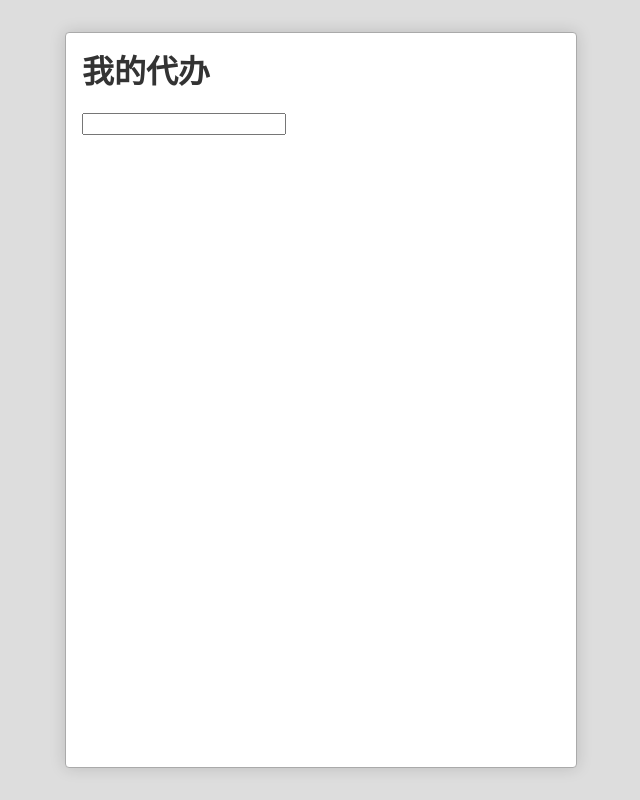
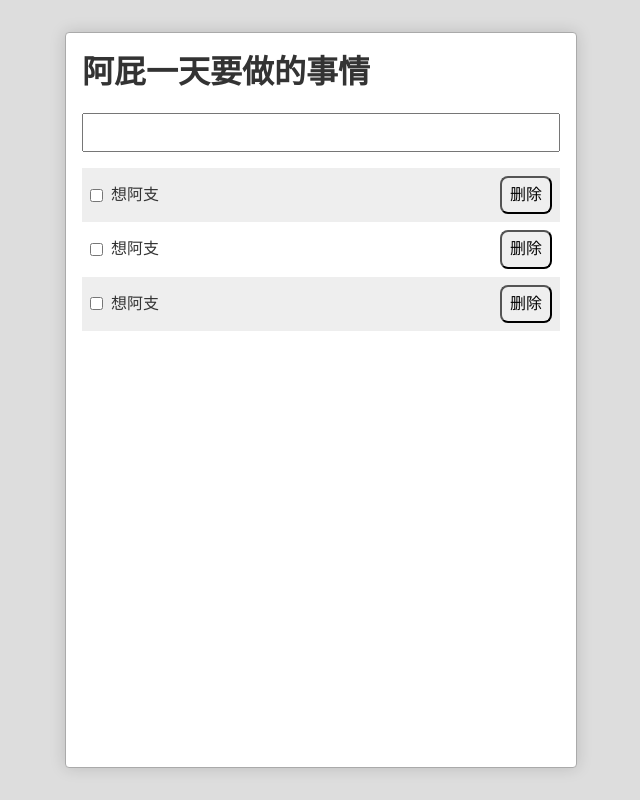
Before and after one commit to xuanzebin/TodoList-react, a React (Create React App) app: page / in a window 1280 px wide. Shown: the whole page, without its empty margins (319-959 px from the left). Built offline with nearby package versions, Linux system fonts and the light colour scheme.

Commit message:
添加了TodoInput和TodoItem的样式

```diff
--- a/src/App.css
+++ b/src/App.css
@@ -9,3 +9,9 @@
   min-width:32em;
   box-shadow: 0 0 1em hsla(0,0%,0%,0.15);
 }
+.App>.todoList>li:nth-child(odd){
+  background: #eee;
+}
+.App>.todoList>li:nth-child(even){
+  background: transparent;
+}
--- a/src/App.js
+++ b/src/App.js
@@ -9,7 +9,24 @@ class App extends Component {
   constructor(props){
     super(props)
     this.state={
-      todoList:[],
+      todoList:[{
+        id:0,
+        title:'想阿支',
+        status:null,
+        deleted:false
+      },
+      {
+        id:2,
+        title:'想阿支',
+        status:null,
+        deleted:false
+      },
+      {
+        id:3,
+        title:'想阿支',
+        status:null,
+        deleted:false
+      }],
       newTodo:''
     }
   }
@@ -25,13 +42,13 @@ class App extends Component {
     console.log(this.state.todoList)
     return (
       <div className="App">
-         <h1>我的代办</h1>
+         <h1>阿屁一天要做的事情</h1>
          <div className="inputWrapper">
             <TodoInput content={this.state.newTodo}
             onChange={this.changeTitle.bind(this)}
             onSubmit={this.addTodo.bind(this)} />
          </div>
-         <ol>
+         <ol className="todoList">
            {todos}
          </ol>
       </div>
@@ -69,7 +86,7 @@ class App extends Component {
 }
 
 export default App;
-let id=0
+let id=2
 function idMaker(){
   id+=1
   return id
--- /dev/null
+++ b/src/TodoInput.css
@@ -0,0 +1,7 @@
+.TodoInput{
+    width:100%;
+    line-height:1.8;
+    margin-bottom:1em;
+    font-size:16px;
+    padding:0.2em;
+}
--- a/src/TodoInput.js
+++ b/src/TodoInput.js
@@ -1,8 +1,9 @@
 import React, { Component } from 'react';
+import './TodoInput.css'
 
 export default class TodoInput extends Component{
     render(){
-        return <input type="text" value={this.props.content}
+        return <input className="TodoInput" type="text" value={this.props.content}
         onKeyPress={this.submit.bind(this)}
         onChange={this.changeTitle.bind(this)}/>
     }
--- /dev/null
+++ b/src/TodoItem.css
@@ -0,0 +1,14 @@
+.TodoItem{
+    padding:0.5em;
+    display: flex;
+    align-items: center;
+}
+.TodoItem>.title{
+    flex-grow:1;
+    padding:0.5em;
+}
+.TodoItem >button{
+    padding:0.5em;
+    border-radius:8px;
+    outline: none;
+}
--- a/src/TodoItem.js
+++ b/src/TodoItem.js
@@ -1,11 +1,12 @@
 import React,{Component} from 'react'
+import './TodoItem.css'
 export default class TodoItem extends Component {
     render(){
-        return (<div>
+        return (<div className="TodoItem">
             <input type="checkbox" checked={this.props.todo.status==='completed'}
             onChange={this.toggle.bind(this)}/>
-            {this.props.todo.title}
-            <button onClick={this.deleted.bind(this)}></button>
+            <span className="title">{this.props.todo.title}</span>
+            <button onClick={this.deleted.bind(this)}>删除</button>
         </div>)
     }
     toggle(e){
```
